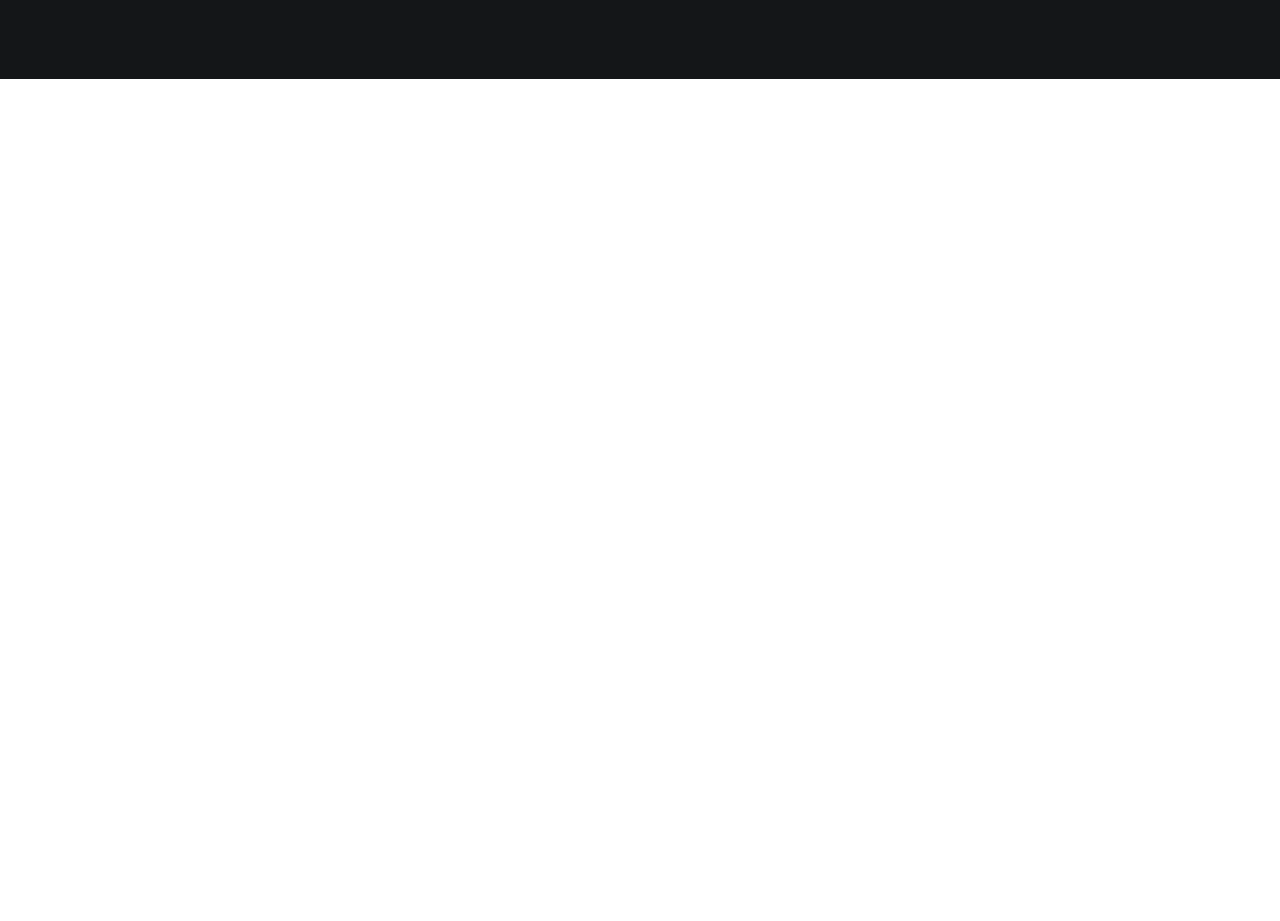
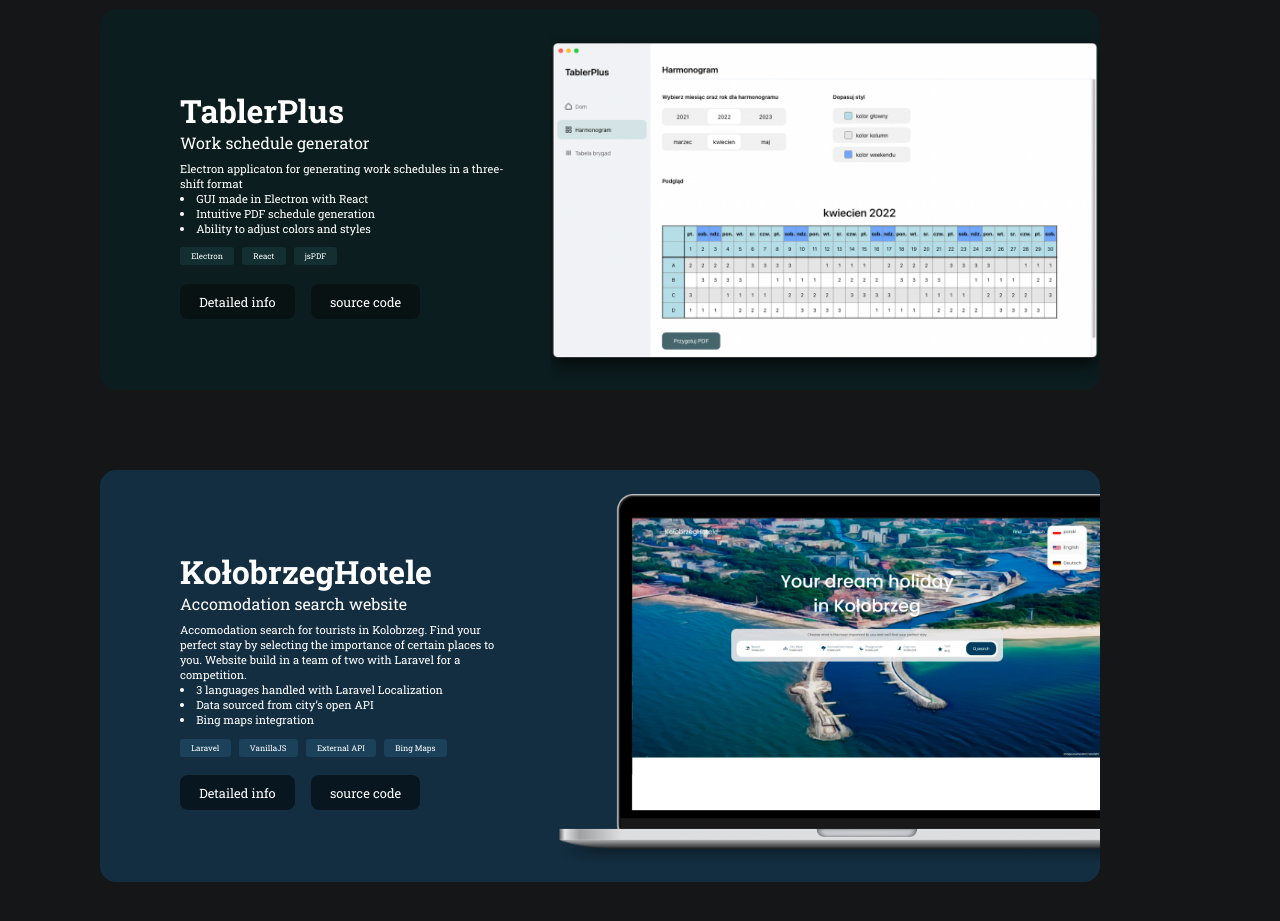
Before and after one commit to jacqouese/PortfolioWebsite, a React (Create React App) app: page / in a window 1280 px wide. Shown: the part 3280-4201 px from the top of the page. Before the commit the page ends 3359 px from the top, so only its background shows below. Built offline with nearby package versions, Linux system fonts and the light colour scheme.

Commit message:
added projects & img size fix

```diff
--- a/src/data/projects.js
+++ b/src/data/projects.js
@@ -6,7 +6,7 @@ const projects = [
     title: 'Sales managment website',
     subtitle:
       'Website for managing an online store’s sales. Made to work nicely with Allegro but fee rates are customizable. Keep track of your stock and log sales. Get estimated profits and detailed statistics. <ul> <li>React front-end with Laravel back-end</li> <li>PDF statements with js-pdf</li> </ul>',
-    technologies: ['React', 'Laravel', 'SQL'],
+    technologies: ['React', 'Laravel', 'SQL', 'jsPDF'],
     image: '/imgs/megazeen.png',
     colors: {
       primary: '#00252D',
@@ -37,7 +37,7 @@ const projects = [
     name: 'YouTube Screen Time',
     title: 'Chrome extension for tracking screen time',
     subtitle:
-      'Lorem, ipsum dolor sit amet consectetur adipisicing elit. Vero, sed aspernatur? Exercitationem illum numquam sapiente, molestias dolores quidem dicta eum harum sit voluptates a provident natus corporis vitae ipsam eaque.',
+      'Track your time spend on YouTube. See exactly how much time you spend on watching certain categories. Set limits on category basis. <ul> <li>Built in vanilla JavaScript</li> <li>IndexedDB for storing data</li> <li>Ability to restrict time for a specific category</li> </ul>',
     technologies: ['Browser', 'VanilaJS', 'IndexedDB'],
     image: '/imgs/youtube.png',
     colors: {
@@ -47,6 +47,38 @@ const projects = [
     },
     url: 'https://github.com/jacqouese/YouTubeScreenTime',
   },
+  {
+    id: 4,
+    tags: ['PL'],
+    name: 'TablerPlus',
+    title: 'Work schedule generator',
+    subtitle:
+      'Electron applicaton for generating work schedules in a three-shift format <ul> <li>GUI made in Electron with React</li> <li>Intuitive PDF schedule generation</li> <li>Ability to adjust colors and styles</li> </ul>',
+    technologies: ['Electron', 'React', 'jsPDF'],
+    image: '/imgs/tablerplus.png',
+    colors: {
+      primary: '#0C1D1F',
+      lighter: '#132F32',
+      darker: '#091213',
+    },
+    url: 'https://github.com/jacqouese/TablerPlus',
+  },
+  {
+    id: 5,
+    tags: ['PL'],
+    name: 'KołobrzegHotele',
+    title: 'Accomodation search website',
+    subtitle:
+      'Accomodation search for tourists in Kolobrzeg. Find your perfect stay by selecting the importance of certain places to you. Website build in a team of two with Laravel for a competition. <ul> <li>3 languages handled with Laravel Localization</li> <li>Data sourced from city’s open API</li> <li>Bing maps integration</li> </ul>',
+    technologies: ['Laravel', 'VanillaJS', 'External API', 'Bing Maps'],
+    image: '/imgs/hotels.png',
+    colors: {
+      primary: '#132E40',
+      lighter: '#1C425B',
+      darker: '#081620',
+    },
+    url: 'https://github.com/jacqouese/project-k',
+  },
 ];
 
 export default projects;
--- a/src/styles/App.scss
+++ b/src/styles/App.scss
@@ -198,7 +198,8 @@ button.skill-button:hover {
 
 .project-container-image img {
   position: absolute;
-  height: 100%;
+  max-width: 55%;
+  max-height: 100%;
   bottom: 0;
   right: 0;
 }
```
Also changed, not shown: public/imgs/hotels.png (added), public/imgs/tablerplus.png (added).
